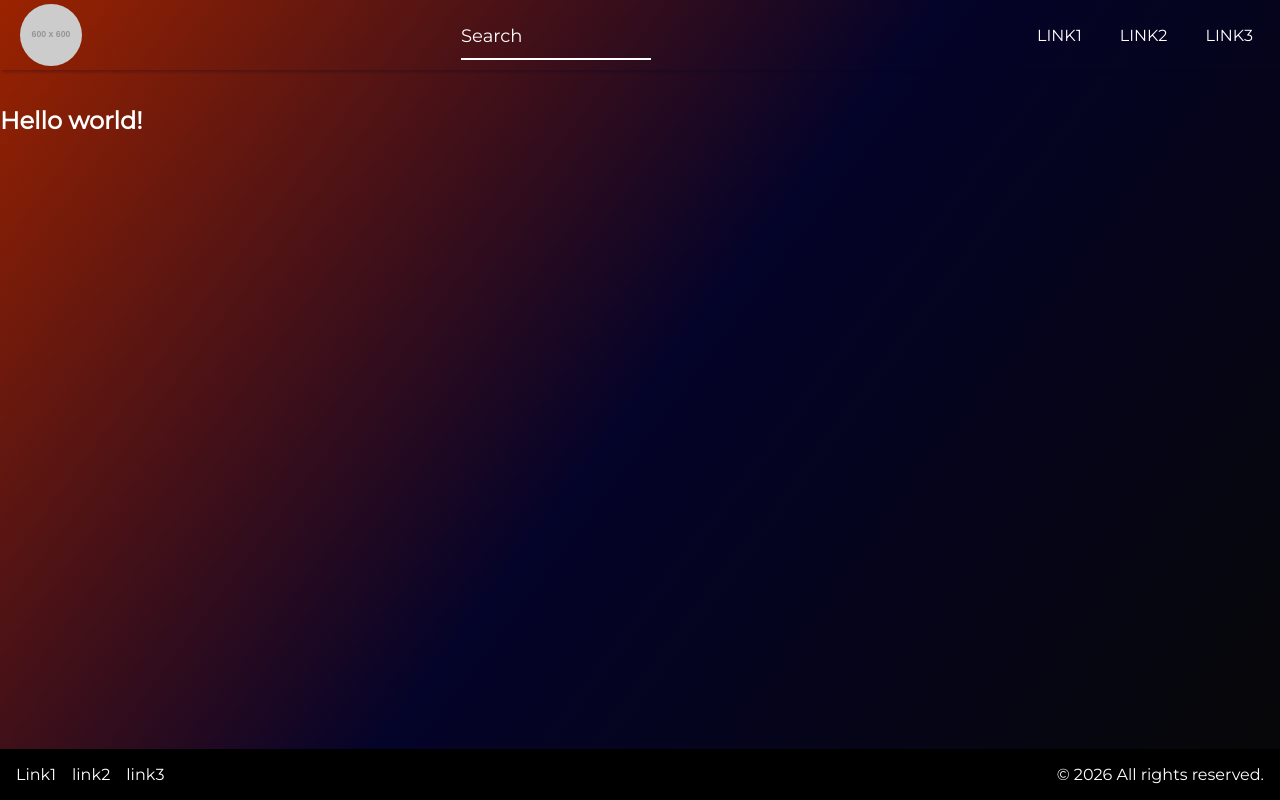
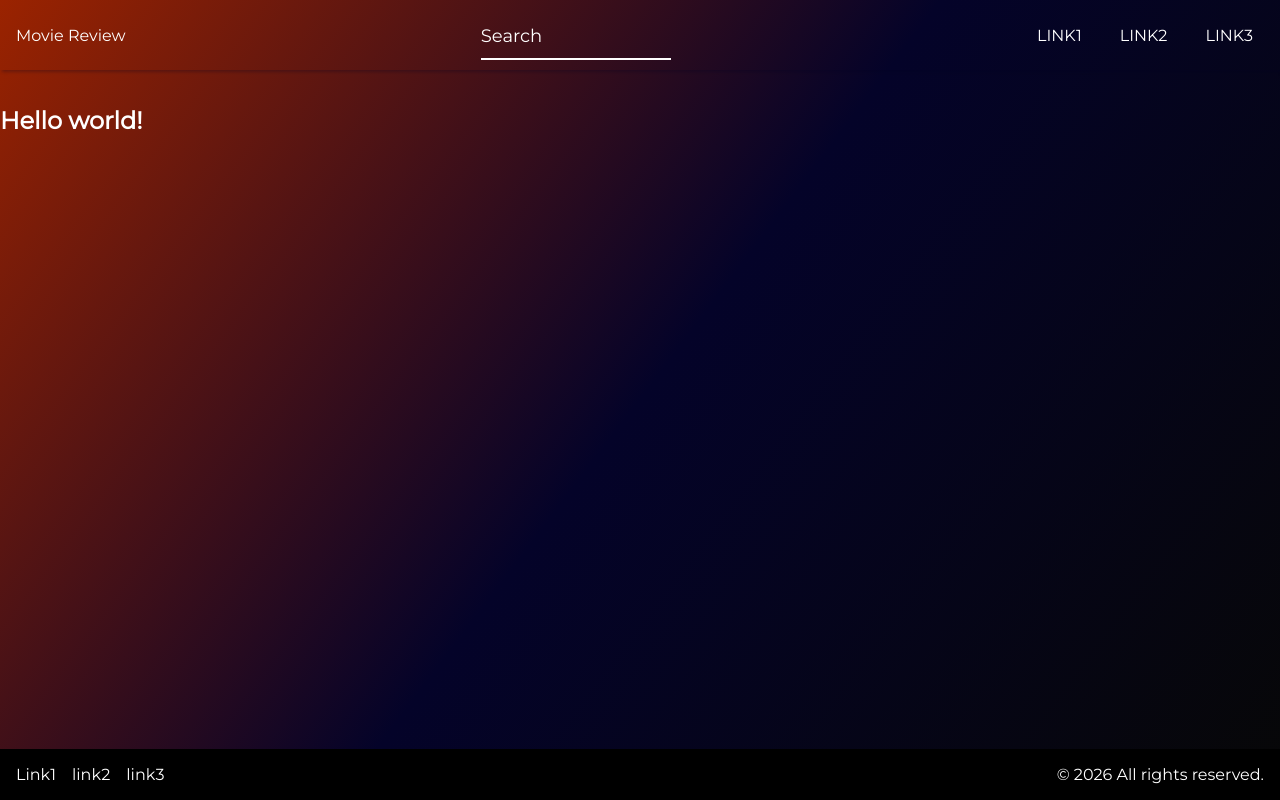
Before and after one commit to AbsoluteMassive/mov-rev-app, a React (Vite) app: page / in a window 1280 px wide. Built offline with nearby package versions, Linux system fonts and the light colour scheme.

Commit message:
Replaced logo image with text in Navbar

```diff
--- a/src/App.css
+++ b/src/App.css
@@ -16,12 +16,10 @@
   flex: 1;
 }
 
-.navC img {
-  width: 70px;
-  height: 70px;
-  border-radius: 50%;
-  padding: 4px;
-  object-fit: cover;
+.navC span {
+  background: transparent;
+  font-size: 1rem;
+  white-space: nowrap;
   flex-shrink: 0;
 }
 
@@ -117,7 +115,7 @@
   font-size: 16px;
   color: #fff;
 }
-@media (max-width: 550px) {
+@media (max-width: 600px) {
   .navC {
     gap: 0.5rem;
   }
@@ -141,8 +139,15 @@
     text-align: center;
   }
 }
-@media (max-width: 320px) {
+@media (max-width: 400px) {
   .inputC {
     width: 100px;
   }
 }
+@media (max-width: 300px) {
+  .navC span {
+    white-space: normal;
+    display: inline-block;
+    max-width: 80px;
+  }
+}
--- a/src/assets/components/Navbar.jsx
+++ b/src/assets/components/Navbar.jsx
@@ -1,7 +1,7 @@
 const Navbar = () => {
   return (
     <nav className="navC">
-      <img src="https://placehold.co/600" alt="logo" />
+      <span alt="logo">Movie Review</span>
       <div className="inputC">
         <input
           type="search"
```
